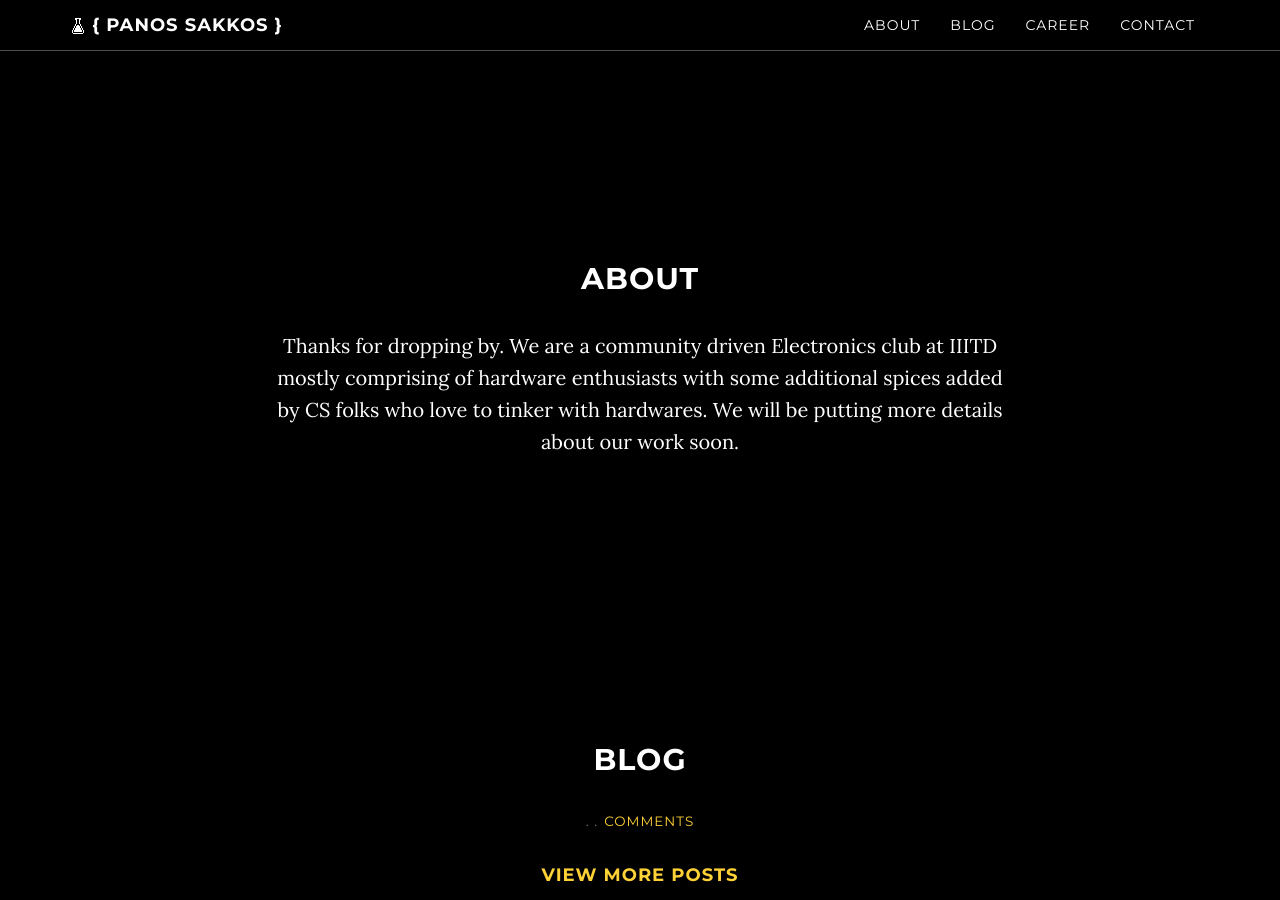
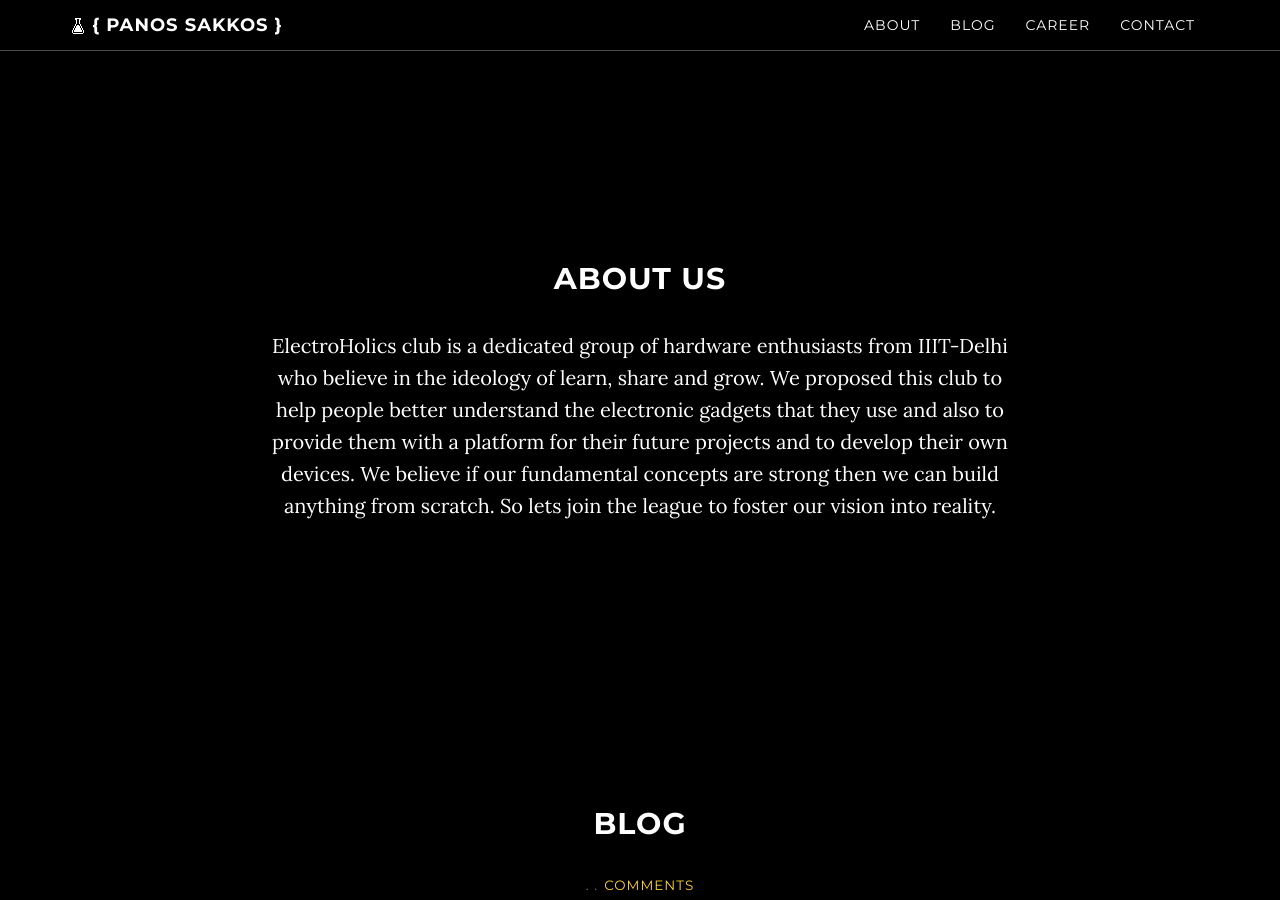
Before and after one commit to Electroholics/previous-website, a Jekyll site: the page built from index.html, in a window 1280 px wide and 900 px high, scrolled down 888 px. Built offline with Jekyll 4.4.1, drawn with Linux system fonts in a browser that asks for light colours; comment, search, counter and statistics services are not loaded.

Commit message:
updated about us

```diff
--- a/about.html
+++ b/about.html
@@ -3,6 +3,6 @@
 section-type: about
 title: About
 ---
-## About
+## About Us
 
-Thanks for dropping by. We are a community driven Electronics club at IIITD mostly comprising of hardware enthusiasts with some additional spices added by CS folks who love to tinker with hardwares. We will be putting more details about our work soon.
+ElectroHolics club is a dedicated group of hardware enthusiasts from IIIT-Delhi who believe in the ideology of learn, share and grow. We proposed this club to help people better understand the electronic gadgets that they use and also to provide them with a platform for their future projects and to develop their own devices. We believe if our fundamental concepts are strong then we can build anything from scratch. So lets join the league to foster our vision into reality.
```
